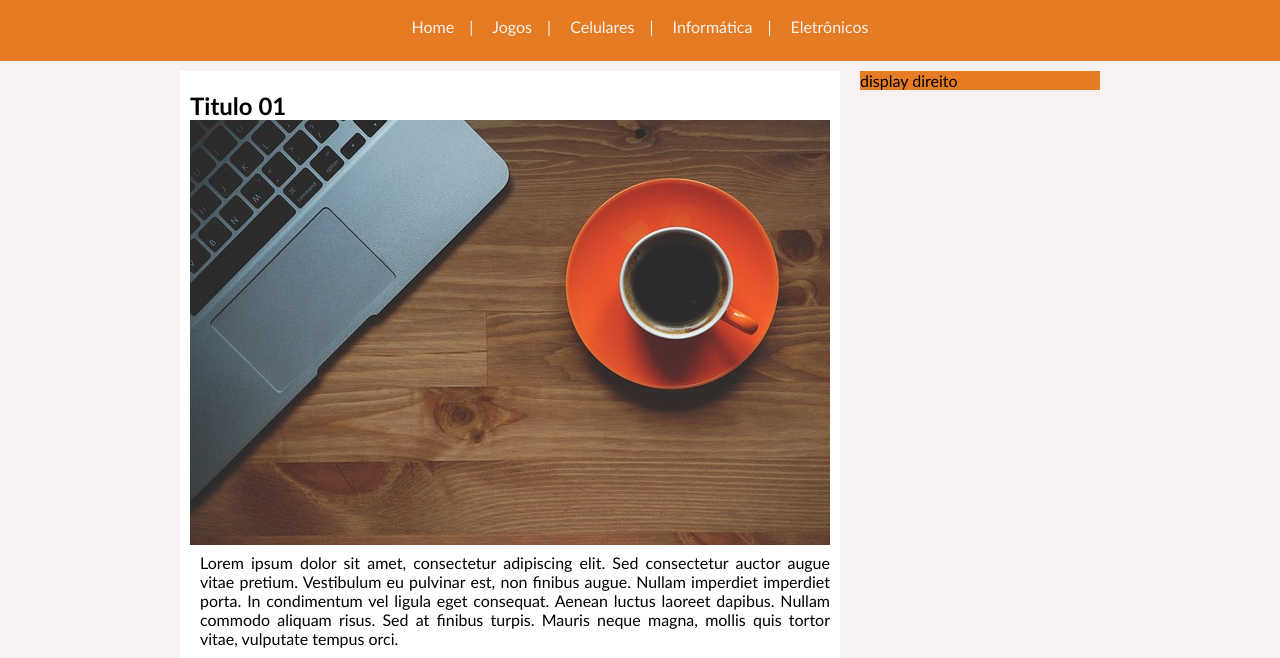
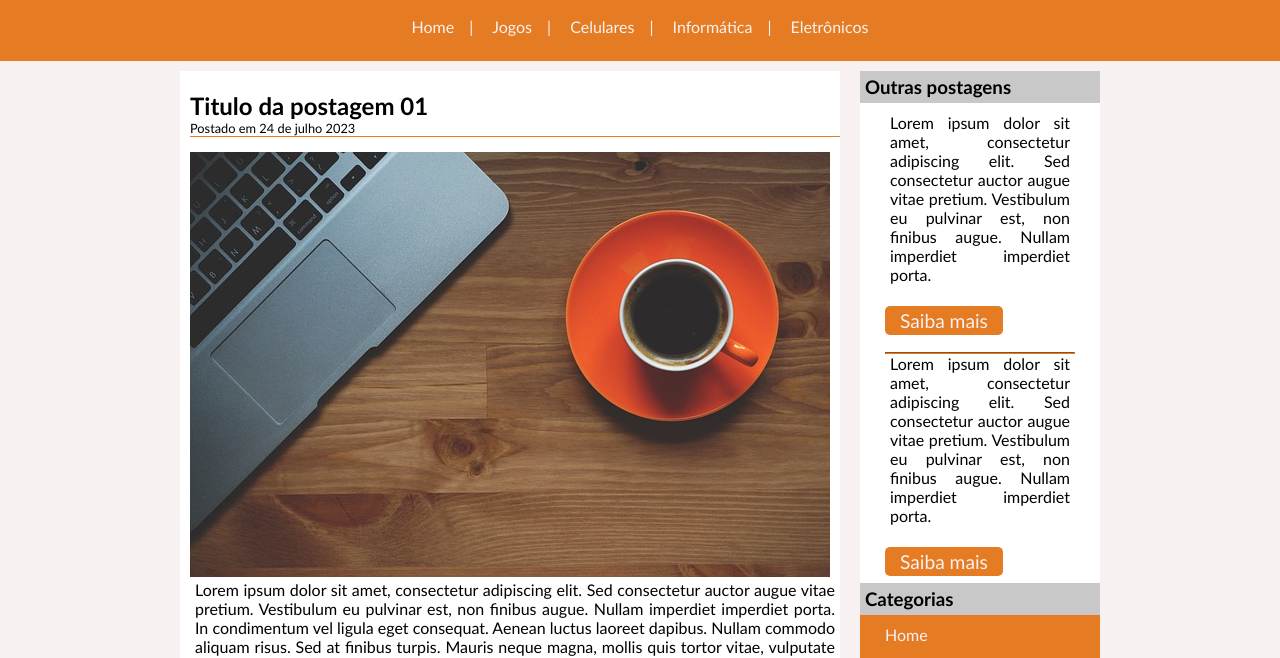
Before and after one commit to JairoBrito/teste2023, a plain HTML site: page index.html in a window 1280 px wide. Shown: the part 82-740 px from the top of the page. Drawn offline with Linux system fonts and the light colour scheme.

Commit message:
Atualização das paginas html e css com todos os aquivos e menus

```diff
--- a/css/style.css
+++ b/css/style.css
@@ -33,7 +33,8 @@ body{
     color: #F8F1F1;
 }
 
-    a:link, a:visited{
+/*#cabecalho a:link,  a:visited*/
+a:link,  a:visited{
     color: #F8F1F1;
     text-decoration: none;
     padding: 3px 15px;
@@ -61,19 +62,62 @@ body{
     float: left;
 }
 
+.conteudo{
+    padding: 20px 0px;
+    margin-left: 10px;
+}
+.data_postagem{
+    margin-bottom: 15px;
+    font-size: 0.8em;
+    display: block;
+    border-bottom: #E57C23 solid 1px;
+}
+
+p{
+    text-align: justify;
+    padding: 0px 5px 25px 5px;
+
+}
+
 .display_direito{
     background-color: #E57C23;
     width: 240px;
     float: right;
 }
 
-.conteudo{
-    padding-top: 20px;
-    margin-left: 10px;
+.link_post{
+    background-color: #E57C23;
+    font-size: 1.2em;
+    border-radius: 5px;
+}
+/*Fim conteudo*/
+
+/*inicio conteudo lateral*/
+.conteudo_lateral{
+    background-color: white;
+    padding: 10px 25px;
+}
+h3{
+    background-color: #c8c8c8;
+    padding: 5px;
+}
+hr{
+    border-color: #E57C23;
+    margin-top: 20px;
+
+}
+li{
+    padding: 10px;
+    list-style: none;
+}
+/*Fim conteudo lateral*/
+
+/*inicio rodapé*/
+.rodape p{
+    background-color: #f1c8a4;
+    clear: both;
+    padding: 30px;
+
 }
 
-p{
-    text-align: justify;
-    padding: 5px 10px;
-}
-/*Fim conteudo*/
+/*fim rodapé*/
--- a/index.html
+++ b/index.html
@@ -23,31 +23,60 @@
   <!--fim menu-->
   <!--inicio conteudo-->
   <div id="area_conteudo">
+    <!--inicio conteudo principal-->
     <div class="conteodo_principal">
       <div class="conteudo">
-        <h2>Titulo 01</h2>
+        <h2>Titulo da postagem 01</h2>
+        <span class="data_postagem">Postado em 24 de julho 2023</span>
         <img src="img/imagem1.jpg">
         <p>Lorem ipsum dolor sit amet, consectetur adipiscing elit. Sed consectetur auctor augue vitae pretium. Vestibulum eu pulvinar est, non finibus augue. Nullam imperdiet imperdiet porta. In condimentum vel ligula eget consequat. Aenean luctus laoreet dapibus. Nullam commodo aliquam risus. Sed at finibus turpis. Mauris neque magna, mollis quis tortor vitae, vulputate tempus orci. </p>
+        <a class="link_post" href="">Saiba mais</a>
       </div>
       <div class="conteudo">
-        <h2>Titulo 01</h2>
+        <h2>Titulo da postagem 02</h2>
+        <span class="data_postagem">Postado em 24 de julho 2023</span>
         <img src="img/imagem2.jpg">
         <p>Lorem ipsum dolor sit amet, consectetur adipiscing elit. Sed consectetur auctor augue vitae pretium. Vestibulum eu pulvinar est, non finibus augue. Nullam imperdiet imperdiet porta. In condimentum vel ligula eget consequat. Aenean luctus laoreet dapibus. Nullam commodo aliquam risus. Sed at finibus turpis. Mauris neque magna, mollis quis tortor vitae, vulputate tempus orci. </p>
+        <a class="link_post" href="">Saiba mais</a>
       </div>
       <div class="conteudo">
-        <h2>Titulo 01</h2>
+        <h2>Titulo da postagem 03</h2>
+        <span class="data_postagem">Postado em 24 de julho 2023</span>
         <img src="img/imagem3.jpg">
         <p>Lorem ipsum dolor sit amet, consectetur adipiscing elit. Sed consectetur auctor augue vitae pretium. Vestibulum eu pulvinar est, non finibus augue. Nullam imperdiet imperdiet porta. In condimentum vel ligula eget consequat. Aenean luctus laoreet dapibus. Nullam commodo aliquam risus. Sed at finibus turpis. Mauris neque magna, mollis quis tortor vitae, vulputate tempus orci. </p>
+        <a class="link_post" href="">Saiba mais</a>
       </div>
     </div>
+     <!--fim conteudo principal-->
       <!--inicio display lateral-->
       <div class="display_direito">
-        display direito
+        <h3>Outras postagens</h3>
+        <div class="conteudo_lateral">
+          <p>Lorem ipsum dolor sit amet, consectetur adipiscing elit. Sed consectetur auctor augue vitae pretium. Vestibulum eu pulvinar est, non finibus augue. Nullam imperdiet imperdiet porta.</p>
+          <a class="link_post" href="">Saiba mais</a>
+          <hr>
+          <p>Lorem ipsum dolor sit amet, consectetur adipiscing elit. Sed consectetur auctor augue vitae pretium. Vestibulum eu pulvinar est, non finibus augue. Nullam imperdiet imperdiet porta.</p>
+          <a class="link_post" href="">Saiba mais</a>
+        </div>
+        <div>
+          <h3>Categorias</h3>
+          <ul>
+            <li><a href="">Home</a>       </li>
+            <li><a href="">Jogos</a>      </li>
+            <li><a href="">Celulares</a>  </li>
+            <li><a href="">Informática</a></li>
+            <li><a href="">Eletrônicos</a></li>
+          </ul>
+        </div>
       </div>
       <!--fim display lateral-->
   </div>
   <!--fim conteudo-->
-
+   <!--inicio rodapé-->
+   <div class="rodape">
+    <p>&copy; Todos os direitos reservados 2023</p>
+ </div>
+  <!--fim rodapé-->
 
 </body>
 </html>
```
Lines whose indentation alone changed are shown as unchanged.
